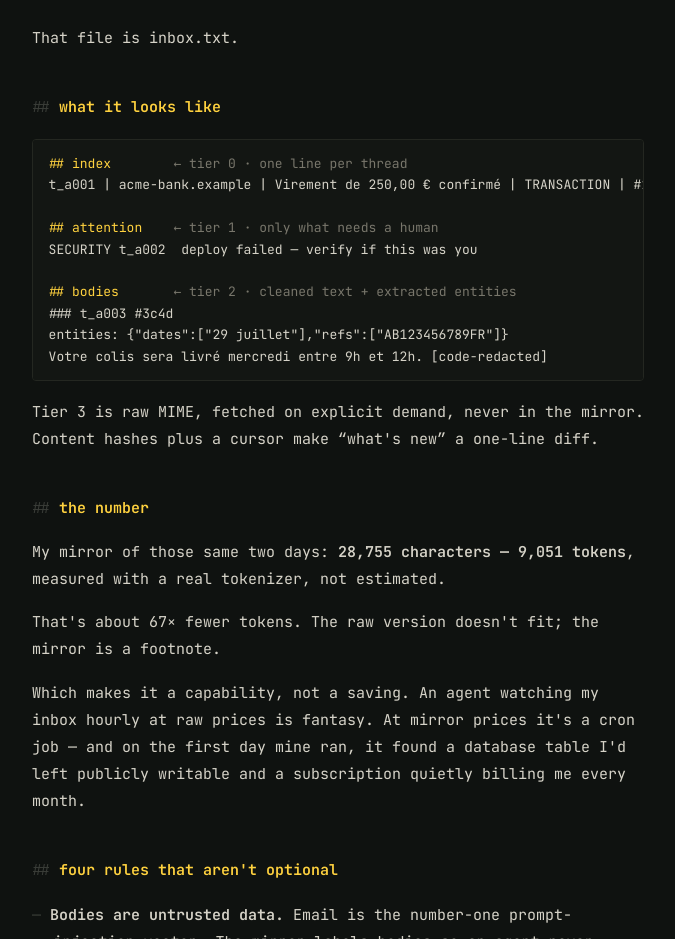
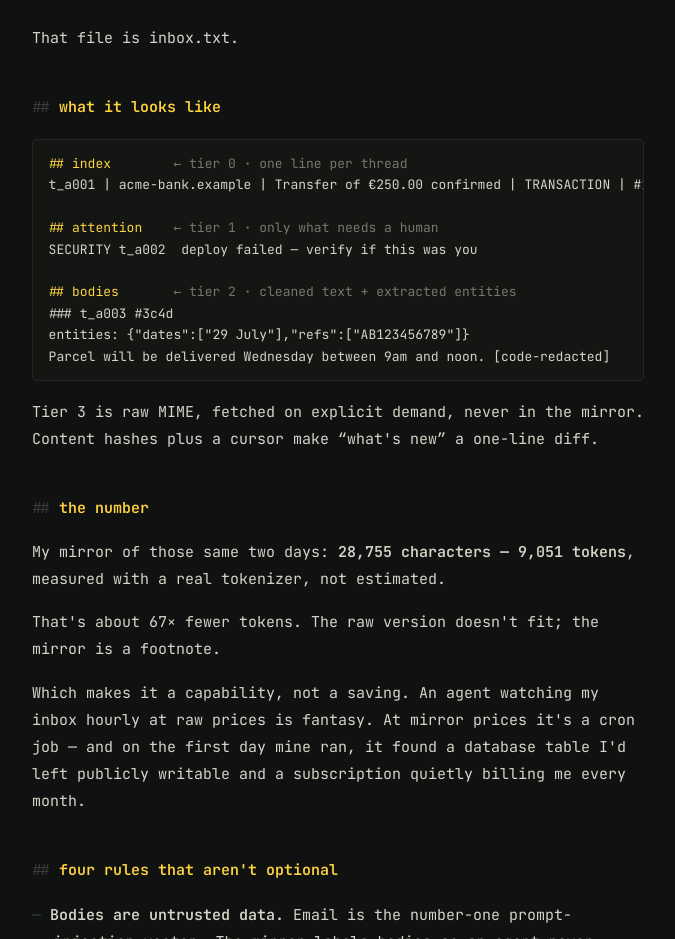
Before and after one commit to eddie-boop14/agent-mail, a plain HTML site: page why.html in a window 1280 px wide. Shown: the part 1220-2159 px from the top of the page, without its empty margins (302-977 px from the left). Drawn offline with Linux system fonts and the light colour scheme.

Commit message:
article: English-only format sample

```diff
--- a/why.html
+++ b/why.html
@@ -89,15 +89,15 @@ footer{margin-top:4.5em; padding-top:1.4em; border-top:1px solid var(--rule); co
   <h2>what it looks like</h2>
 
 <pre><span class="k">## index</span>        <span class="c">← tier 0 · one line per thread</span>
-t_a001 | acme-bank.example | Virement de 250,00 € confirmé | TRANSACTION | #1a2b
+t_a001 | acme-bank.example | Transfer of €250.00 confirmed | TRANSACTION | #1a2b
 
 <span class="k">## attention</span>    <span class="c">← tier 1 · only what needs a human</span>
 SECURITY t_a002  deploy failed — verify if this was you
 
 <span class="k">## bodies</span>       <span class="c">← tier 2 · cleaned text + extracted entities</span>
 ### t_a003 #3c4d
-entities: {"dates":["29 juillet"],"refs":["AB123456789FR"]}
-Votre colis sera livré mercredi entre 9h et 12h. [code-redacted]</pre>
+entities: {"dates":["29 July"],"refs":["AB123456789"]}
+Parcel will be delivered Wednesday between 9am and noon. [code-redacted]</pre>
 
   <p>Tier 3 is raw MIME, fetched on explicit demand, never in the mirror. Content hashes plus
   a cursor make “what's new” a one-line diff.</p>
```
